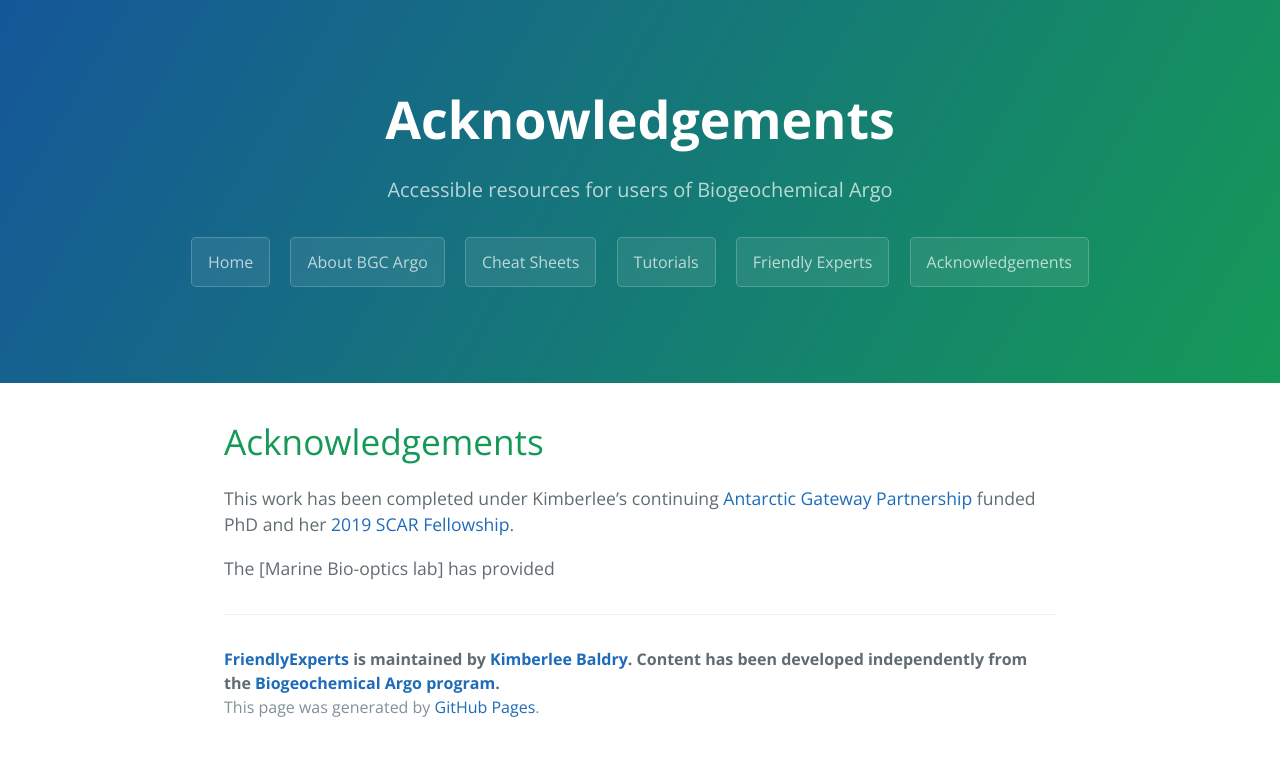
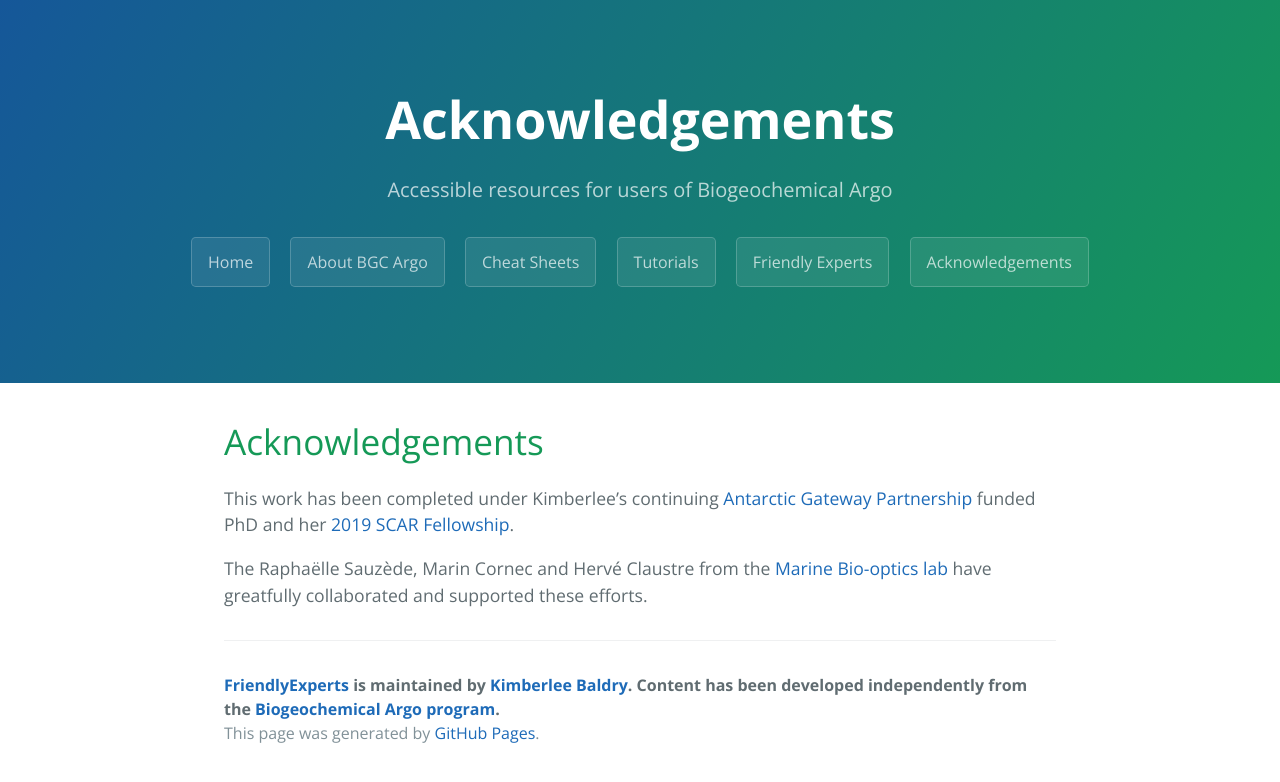
Before and after one commit to KimBaldry/FriendlyExperts, a Jekyll site: the page built from Acknowledgements/index.md, in a window 1280 px wide. Shown: the top 782 px of the page. Built offline with Jekyll 4.4.1, drawn with Linux system fonts in a browser that asks for light colours; our own code applies the rules of GitHub Pages for plain Markdown files.

Commit message:
Update index.md

```diff
--- a/Acknowledgements/index.md
+++ b/Acknowledgements/index.md
@@ -2,4 +2,4 @@
 
 This work has been completed under Kimberlee's continuing [Antarctic Gateway Partnership](https://www.imas.utas.edu.au/antarctic-gateway-partnership) funded PhD and her [2019 SCAR Fellowship](https://www.scar.org/awards/fellowships/overview/).
 
-The [Marine Bio-optics lab] has provided
+The Raphaëlle Sauzède, Marin Cornec and Hervé Claustre from the [Marine Bio-optics lab](http://omtab.obs-vlfr.fr/index.htm) have greatfully collaborated and supported these efforts.
```
